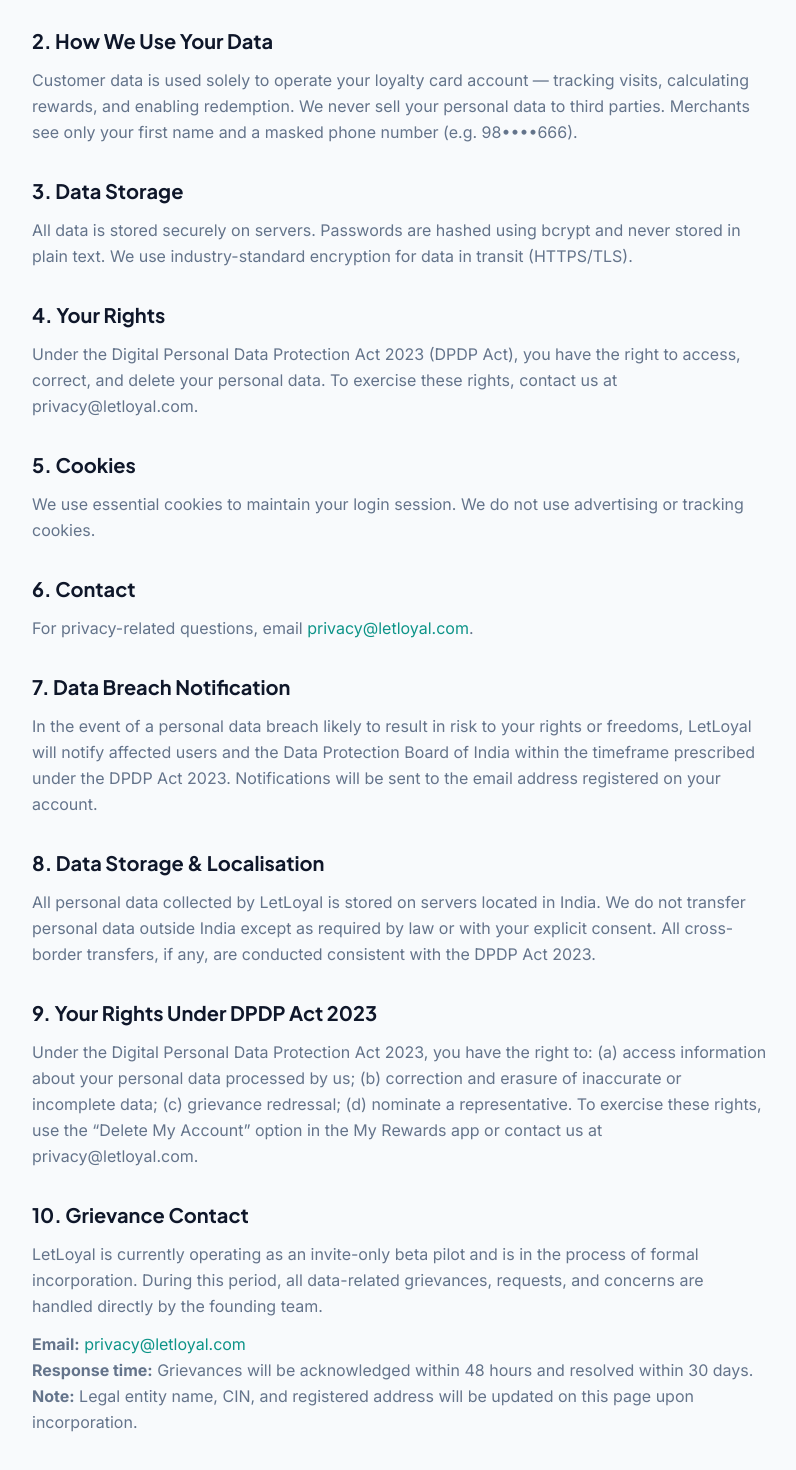
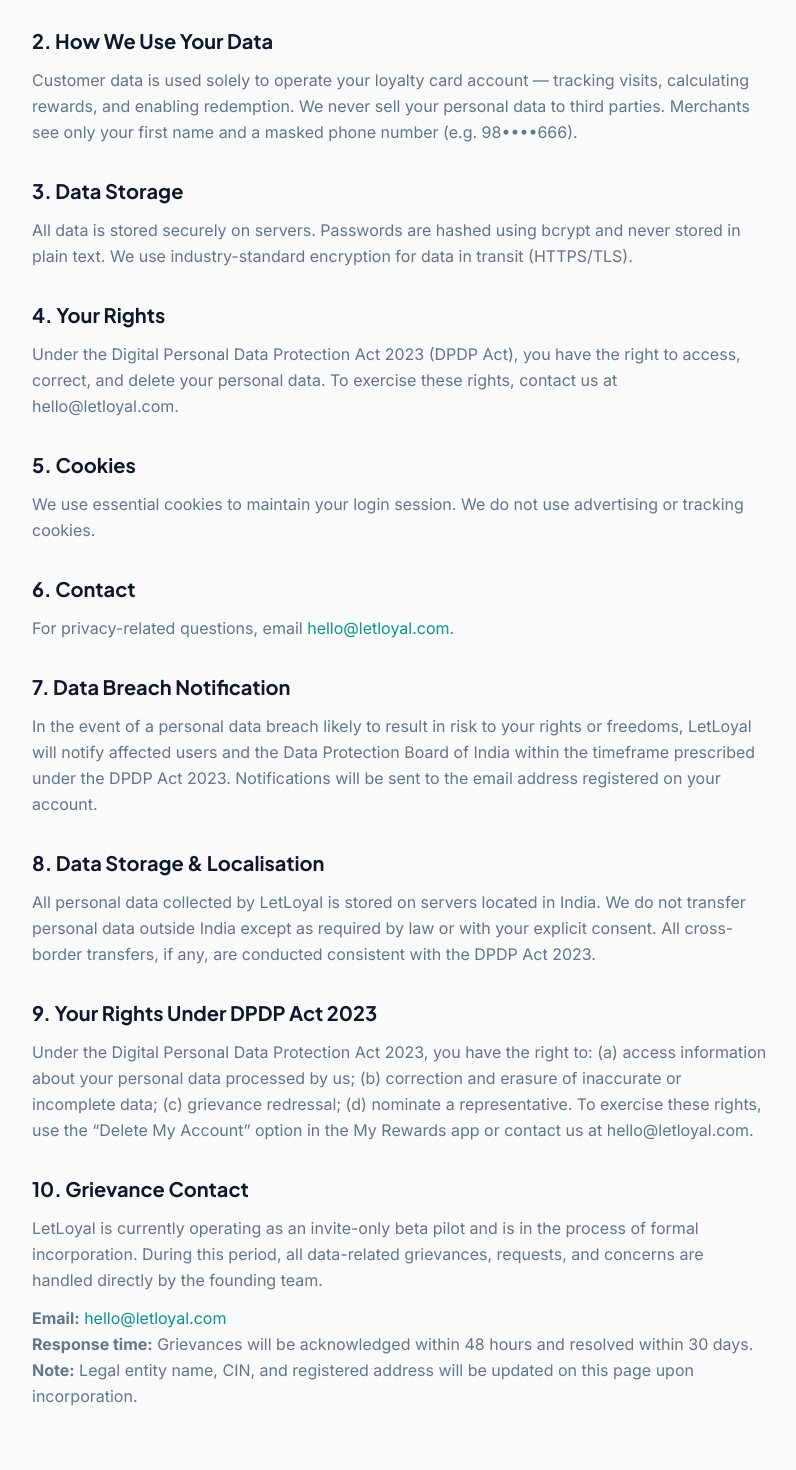
Before and after one commit to Jaison650/letloyal-production, a Next.js app: page /privacy-policy in a window 1280 px wide. Shown: the part 356-1826 px from the top of the page, without its empty margins (240-1036 px from the left). Built offline with nearby package versions, Linux system fonts and the light colour scheme.

Commit message:
fix: replace placeholder emails with real addresses (hello@ and admin@)

```diff
--- a/src/app/my-rewards/page.tsx
+++ b/src/app/my-rewards/page.tsx
@@ -786,7 +786,7 @@
                         setCards([]);
                         alert('Your account has been deleted.');
                       } else {
-                        alert('Failed to delete account. Please contact privacy@letloyal.com');
+                        alert('Failed to delete account. Please contact hello@letloyal.com');
                       }
                     }}
                     className="w-full flex items-center justify-between px-4 py-3 hover:bg-red-50 transition-colors text-left"
@@ -797,7 +797,7 @@
                 </div>
                 <p className="text-xs text-text-light mt-2 px-1">
                   To request data correction or export, email{' '}
-                  <a href="mailto:privacy@letloyal.com" className="text-primary">privacy@letloyal.com</a>
+                  <a href="mailto:hello@letloyal.com" className="text-primary">hello@letloyal.com</a>
                 </p>
               </div>
 
--- a/src/app/privacy-policy/page.tsx
+++ b/src/app/privacy-policy/page.tsx
@@ -32,7 +32,7 @@
           </section>
           <section>
             <h2 className="font-jakarta font-bold text-xl text-text-dark mb-3">4. Your Rights</h2>
-            <p>Under the Digital Personal Data Protection Act 2023 (DPDP Act), you have the right to access, correct, and delete your personal data. To exercise these rights, contact us at privacy@letloyal.com.</p>
+            <p>Under the Digital Personal Data Protection Act 2023 (DPDP Act), you have the right to access, correct, and delete your personal data. To exercise these rights, contact us at hello@letloyal.com.</p>
           </section>
           <section>
             <h2 className="font-jakarta font-bold text-xl text-text-dark mb-3">5. Cookies</h2>
@@ -40,7 +40,7 @@
           </section>
           <section>
             <h2 className="font-jakarta font-bold text-xl text-text-dark mb-3">6. Contact</h2>
-            <p>For privacy-related questions, email <a href="mailto:privacy@letloyal.com" className="text-primary hover:underline">privacy@letloyal.com</a>.</p>
+            <p>For privacy-related questions, email <a href="mailto:hello@letloyal.com" className="text-primary hover:underline">hello@letloyal.com</a>.</p>
           </section>
           <section>
             <h2 className="font-jakarta font-bold text-xl text-text-dark mb-3">7. Data Breach Notification</h2>
@@ -52,7 +52,7 @@
           </section>
           <section>
             <h2 className="font-jakarta font-bold text-xl text-text-dark mb-3">9. Your Rights Under DPDP Act 2023</h2>
-            <p>Under the Digital Personal Data Protection Act 2023, you have the right to: (a) access information about your personal data processed by us; (b) correction and erasure of inaccurate or incomplete data; (c) grievance redressal; (d) nominate a representative. To exercise these rights, use the &ldquo;Delete My Account&rdquo; option in the My Rewards app or contact us at privacy@letloyal.com.</p>
+            <p>Under the Digital Personal Data Protection Act 2023, you have the right to: (a) access information about your personal data processed by us; (b) correction and erasure of inaccurate or incomplete data; (c) grievance redressal; (d) nominate a representative. To exercise these rights, use the &ldquo;Delete My Account&rdquo; option in the My Rewards app or contact us at hello@letloyal.com.</p>
           </section>
           <section>
             <h2 className="font-jakarta font-bold text-xl text-text-dark mb-3">10. Grievance Contact</h2>
@@ -62,7 +62,7 @@
             </p>
             <p className="mt-3">
               <strong>Email:</strong>{' '}
-              <a href="mailto:privacy@letloyal.com" className="text-primary hover:underline">privacy@letloyal.com</a><br />
+              <a href="mailto:hello@letloyal.com" className="text-primary hover:underline">hello@letloyal.com</a><br />
               <strong>Response time:</strong> Grievances will be acknowledged within 48 hours and resolved within 30 days.<br />
               <strong>Note:</strong> Legal entity name, CIN, and registered address will be updated on this page upon incorporation.
             </p>
--- a/src/app/terms-of-service/page.tsx
+++ b/src/app/terms-of-service/page.tsx
@@ -48,12 +48,12 @@
               LetLoyal is currently operating as an invite-only beta pilot. The service is provided for testing and evaluation purposes.
               LetLoyal is in the process of formal business incorporation in India. Legal entity name, CIN, and registered address
               will be published on this page and the Privacy Policy upon incorporation. Until then, all legal correspondence
-              should be directed to <a href="mailto:legal@letloyal.com" className="text-primary hover:underline">legal@letloyal.com</a>.
+              should be directed to <a href="mailto:hello@letloyal.com" className="text-primary hover:underline">hello@letloyal.com</a>.
             </p>
           </section>
           <section>
             <h2 className="font-jakarta font-bold text-xl text-text-dark mb-3">8. Contact</h2>
-            <p>Questions: <a href="mailto:legal@letloyal.com" className="text-primary hover:underline">legal@letloyal.com</a></p>
+            <p>Questions: <a href="mailto:hello@letloyal.com" className="text-primary hover:underline">hello@letloyal.com</a></p>
           </section>
         </div>
       </main>
```
Also changed, not shown: public/.well-known/security.txt.
